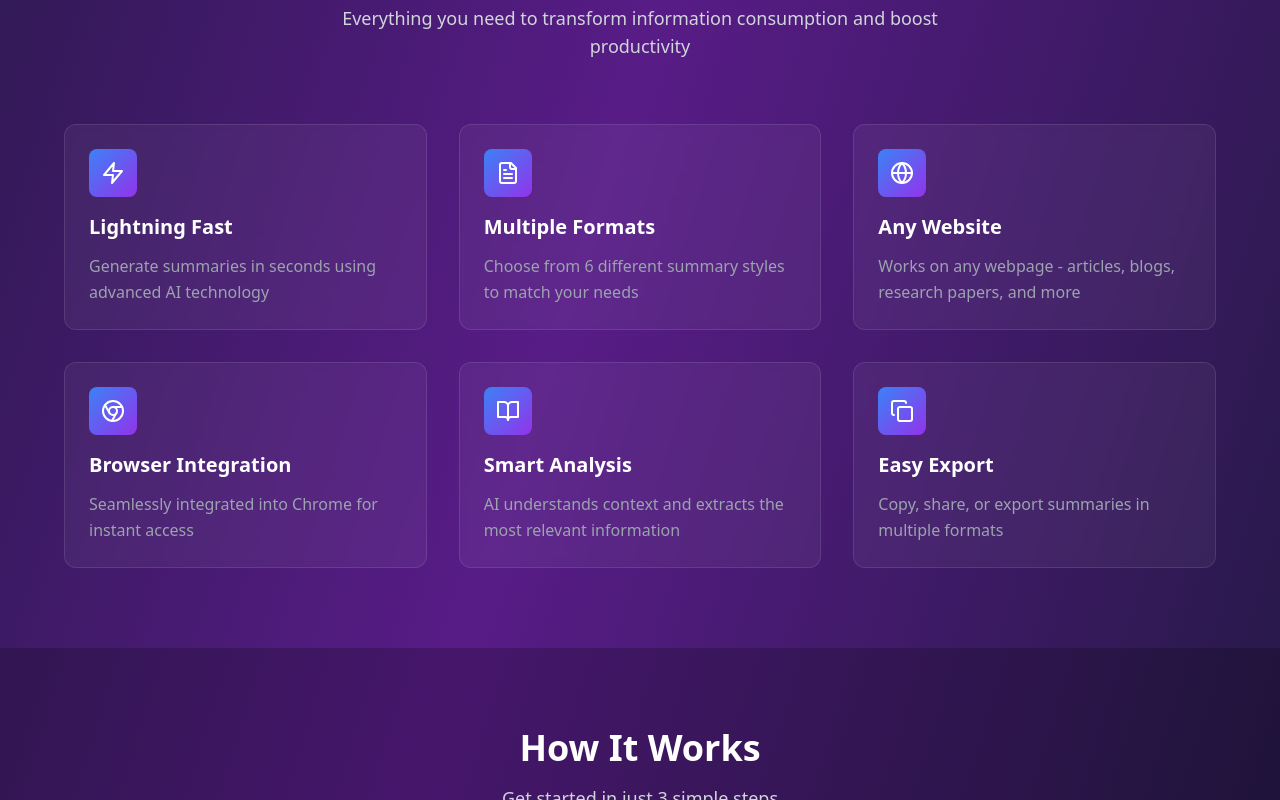
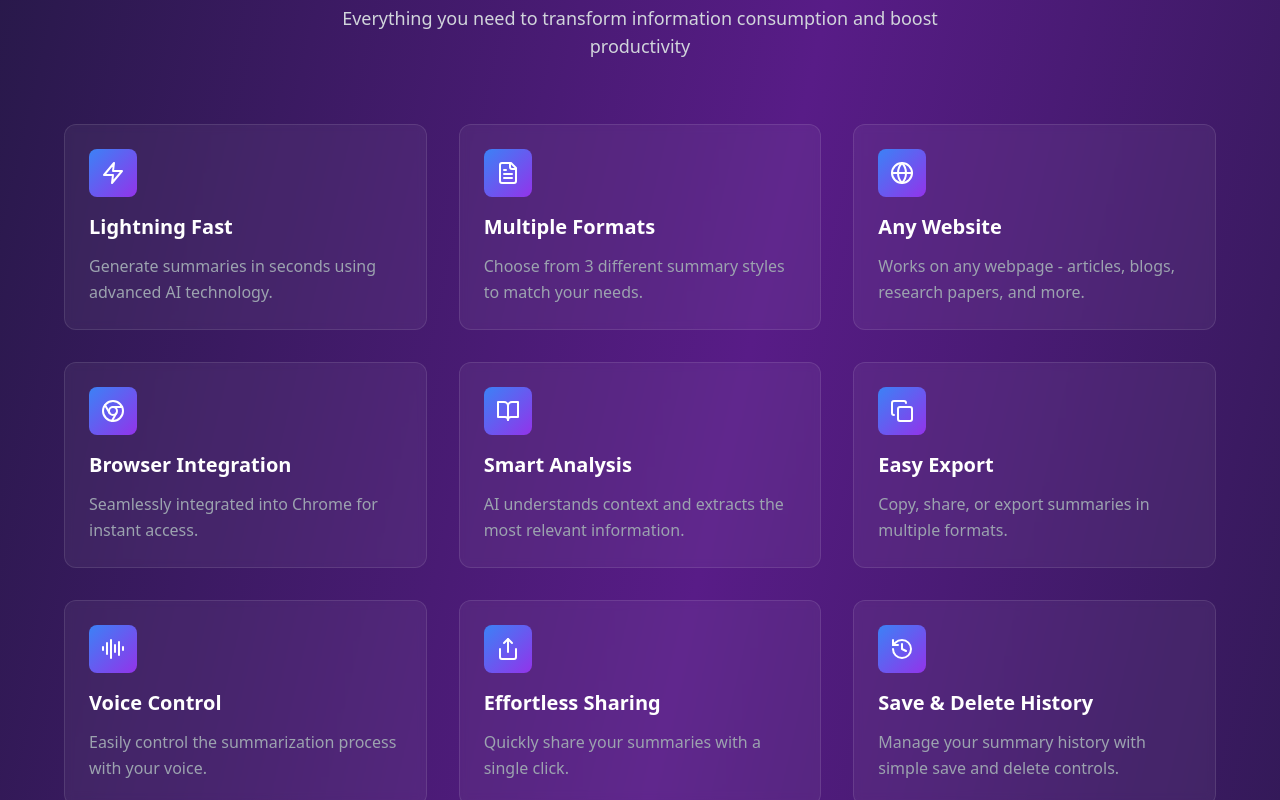
Before and after one commit to Sangram03/Chrome-Extension-Website, a React (Vite) app in the folder project/: page / in a window 1280 px wide. Shown: the part 2000-2800 px from the top of the page. Built offline with nearby package versions, Linux system fonts and the light colour scheme.

Commit message:
some extra feature added

```diff
--- a/project/src/App.tsx
+++ b/project/src/App.tsx
@@ -1,5 +1,5 @@
 import React, { useState, useEffect } from 'react';
-import { Chrome, Download, Github, Zap, FileText, Copy, Share2, CheckCircle, ArrowRight, Globe, Sparkles, Bot, BookOpen, Clock, Users, AlertCircle, ExternalLink, Mail, Twitter, } from 'lucide-react';
+import { Chrome, Download, Github, Zap,AudioLines,Wallpaper,Languages,Share,Volume2,ZoomIn,ZoomOut,FileText,History, Copy, Share2, CheckCircle, ArrowRight, Globe, Sparkles, Bot, BookOpen, Clock, Users, AlertCircle, ExternalLink, Mail, Twitter, Youtube, } from 'lucide-react';
 
 function App() {
   const [summaryText, setSummaryText] = useState('');
@@ -26,40 +26,87 @@ function App() {
     {
       icon: <Zap className="w-6 h-6" />,
       title: 'Lightning Fast',
-      description: 'Generate summaries in seconds using advanced AI technology'
+      description: 'Generate summaries in seconds using advanced AI technology.'
     },
     {
       icon: <FileText className="w-6 h-6" />,
       title: 'Multiple Formats',
-      description: 'Choose from 6 different summary styles to match your needs'
+      description: 'Choose from 3 different summary styles to match your needs.'
     },
     {
       icon: <Globe className="w-6 h-6" />,
       title: 'Any Website',
-      description: 'Works on any webpage - articles, blogs, research papers, and more'
+      description: 'Works on any webpage - articles, blogs, research papers, and more.'
     },
     {
       icon: <Chrome className="w-6 h-6" />,
       title: 'Browser Integration',
-      description: 'Seamlessly integrated into Chrome for instant access'
+      description: 'Seamlessly integrated into Chrome for instant access.'
     },
     {
       icon: <BookOpen className="w-6 h-6" />,
       title: 'Smart Analysis',
-      description: 'AI understands context and extracts the most relevant information'
+      description: 'AI understands context and extracts the most relevant information.'
     },
     {
       icon: <Copy className="w-6 h-6" />,
       title: 'Easy Export',
-      description: 'Copy, share, or export summaries in multiple formats'
+      description: 'Copy, share, or export summaries in multiple formats.'
+    },
+    {
+      icon: <AudioLines  className="w-6 h-6" />,
+      title: 'Voice Control',
+      description: 'Easily control the summarization process with your voice.'
+    },
+    {
+      icon: <Share  className="w-6 h-6" />,
+      title: 'Effortless Sharing',
+      description: 'Quickly share your summaries with a single click.'
+    },
+    {
+      icon: <History  className="w-6 h-6" />,
+      title: 'Save & Delete History',
+      description: 'Manage your summary history with simple save and delete controls.'
+    },
+    {
+    icon: (
+      <div className="flex items-center justify-center w-10 h-10 rounded-lg bg-gradient-to-br from-blue-400 to-purple-500 mb-4">
+        <div className="flex gap-1">
+          <ZoomIn className="w-15 h-7 text-white" />
+          <ZoomOut className="w-15 h-7 text-white" />
+        </div>
+      </div>
+    ),
+    title: "Custom View Control",
+    description: "Adjust the view settings to your preference.",
+  },
+  {
+    icon: <Volume2  className="w-6 h-6" />,
+      title: 'Text-to-Speech',
+      description: 'Convert text summaries into natural-sounding speech.'
+  },
+  {
+    icon: <Download className="w-6 h-6" />,
+    title: 'Instant Download',
+    description: 'Download your summaries in pdf formats with a single click.'
+  },
+  {
+    icon: <Languages className="w-6 h-6" />,
+    title: 'Multi-Language Support',
+    description: 'Generate summaries in multiple (10+) languages with ease.'
+  },
+  {
+    icon: <Wallpaper className="w-6 h-6" />,
+    title: 'Theme Customization',
+    description: 'Switch between light, dark, or colorful themes for better comfort.'
   }
   ];
 
   const stats = [
-    { number: '25K+', label: 'Active Users', icon: <Users className="w-5 h-5" /> },
+    { number: '2K+', label: 'Active Users', icon: <Users className="w-5 h-5" /> },
     { number: '150K+', label: 'Summaries Generated', icon: <FileText className="w-5 h-5" /> },
     { number: '99.5%', label: 'Accuracy Rate', icon: <CheckCircle className="w-5 h-5" /> },
-    { number: '<2s', label: 'Average Response Time', icon: <Clock className="w-5 h-5" /> }
+    { number: '<5s', label: 'Average Response Time', icon: <Clock className="w-5 h-5" /> }
   ];
 
 
@@ -490,35 +537,88 @@ function App() {
 
 
       {/* CTA Section */}
-      <section className="px-6 py-20">
-        <div className="max-w-4xl mx-auto text-center">
-          <h2 className="text-4xl font-bold text-white mb-6">Ready to Transform Your Reading?</h2>
-          <p className="text-xl text-gray-300 mb-12 max-w-2xl mx-auto">
+      <section className="px-6 py-20 bg-gradient-to-r from-purple-500 to-purple-600 to-black">
+  <div className="max-w-6xl mx-auto text-center">
+    {/* Heading */}
+    <h2 className="text-4xl md:text-5xl font-extrabold text-white mb-6 leading-tight drop-shadow-lg">
+      Ready to Transform Your Reading?
+    </h2>
+    <p className="text-lg md:text-xl text-gray-300 mb-12 max-w-2xl mx-auto">
       Join thousands of users who are already saving hours of reading time with AI-powered summaries
     </p>
 
-          <div className="flex flex-col sm:flex-row gap-4 justify-center items-center">
+    {/* Buttons */}
+    <div className="flex flex-col sm:flex-row gap-4 justify-center items-center flex-wrap">
       <button
         onClick={handleInstallExtension}
-              className="group bg-gradient-to-r from-blue-500 to-purple-600 hover:from-blue-600 hover:to-purple-700 text-white px-8 py-4 rounded-xl font-semibold flex items-center space-x-2 transition-all duration-300 transform hover:scale-105 shadow-lg hover:shadow-xl"
+        className="group bg-gradient-to-r from-blue-500 to-purple-600 hover:from-blue-600 hover:to-purple-700
+                   text-white px-8 py-4 rounded-2xl font-semibold flex items-center space-x-2
+                   transition-all duration-300 transform hover:scale-110 shadow-xl hover:shadow-purple-500/30"
       >
         <Chrome className="w-5 h-5" />
         <span>Install Chrome Extension</span>
         <ArrowRight className="w-4 h-4 group-hover:translate-x-1 transition-transform" />
       </button>
+
       <a
         href="https://github.com/Sangram03/Summaries_Chrome_Bot"
         target="_blank"
         rel="noopener noreferrer"
-              className="bg-white/10 hover:bg-white/20 backdrop-blur-sm border border-white/20 text-white px-8 py-4 rounded-xl font-semibold flex items-center space-x-2 transition-all duration-300"
+        className="bg-white/10 hover:bg-white/20 backdrop-blur-md border border-white/20
+                   text-white px-8 py-4 rounded-2xl font-semibold flex items-center space-x-2
+                   transition-all duration-300 shadow-lg hover:shadow-white/20"
       >
         <Github className="w-5 h-5" />
         <span>View on GitHub</span>
         <ExternalLink className="w-3 h-3 text-white/60" />
       </a>
     </div>
+
+    {/* Screenshot Section */}
+    <div className="mt-16 flex justify-center">
+      <img
+        src="/assets/pic.png"
+        alt="AI Summary Extension Preview"
+        className="rounded-3xl shadow-2xl border border-white/20
+                   max-w-full sm:max-w-2xl transform hover:scale-105 transition duration-500"
+      />
+    </div>
+
+    {/* YouTube Video Section */}
+    <div className="mt-16 grid grid-cols-1 md:grid-cols-2 gap-10">
+      {/* Video 1 */}
+      <div className="relative overflow-hidden rounded-2xl shadow-2xl border border-white/20 p-4 bg-white/5">
+        <h3 className="text-xl font-semibold text-white mb-4">📥 How to Download It</h3>
+        <iframe
+          className="w-full aspect-video rounded-lg"
+          src="https://www.youtube.com/embed/zC4idSoEVgw"
+          title="How to Download It"
+          frameBorder="0"
+          allow="accelerometer; autoplay; clipboard-write; encrypted-media; gyroscope; picture-in-picture"
+          allowFullScreen
+        ></iframe>
+      </div>
+
+      {/* Video 2 */}
+      <div className="relative overflow-hidden rounded-2xl shadow-2xl border border-white/20 p-4 bg-white/5">
+        <h3 className="text-xl font-semibold text-white mb-4">⚡ How to Use It</h3>
+        <iframe
+          className="w-full aspect-video rounded-lg"
+          src="https://www.youtube.com/embed/YYYYYYYYYYY"
+          title="How to Use It"
+          frameBorder="0"
+          allow="accelerometer; autoplay; clipboard-write; encrypted-media; gyroscope; picture-in-picture"
+          allowFullScreen
+        ></iframe>
+      </div>
+    </div>
   </div>
 </section>
+
+
+
+
+
 
       {/* Footer */}
       <footer className="px-6 py-12 bg-black/40 border-t border-white/10">
```
Also changed, not shown: 1 other file (tests, documents, lock files or other folders). Lines whose indentation alone changed are shown as unchanged.
